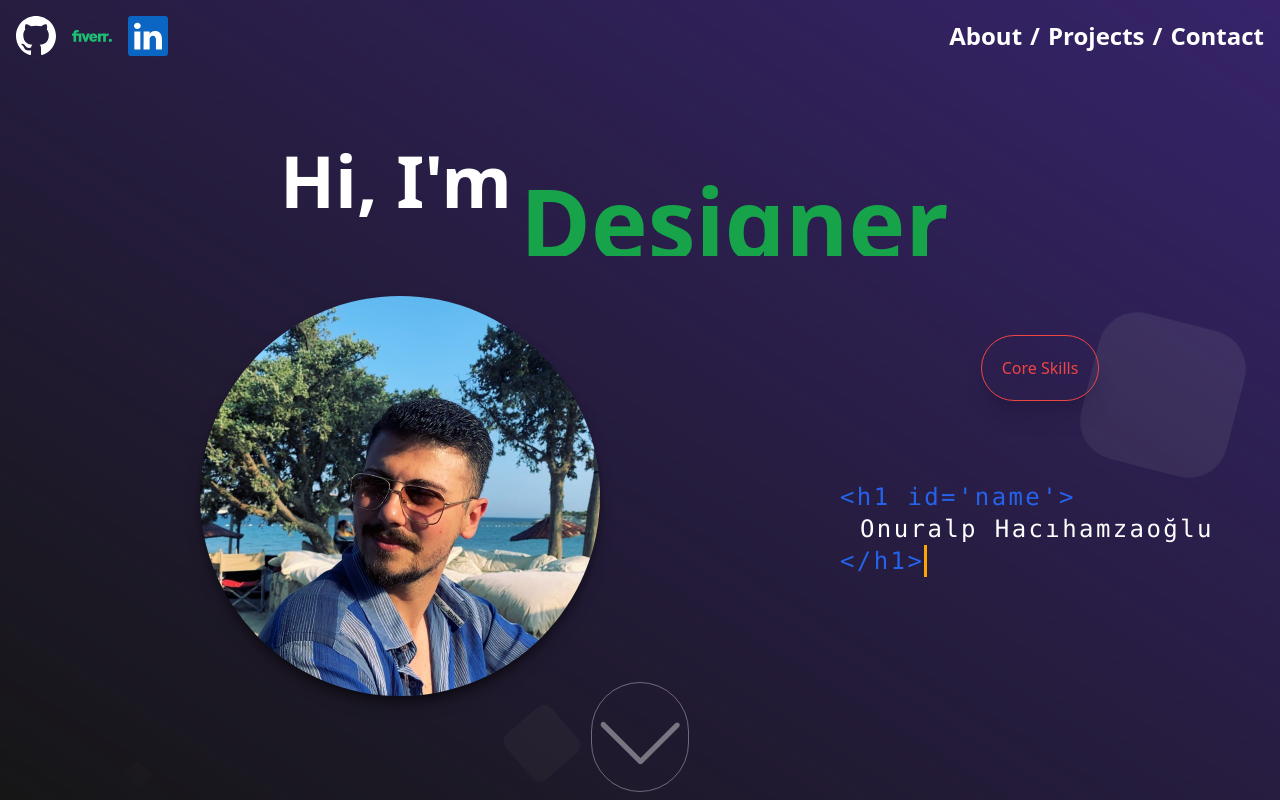
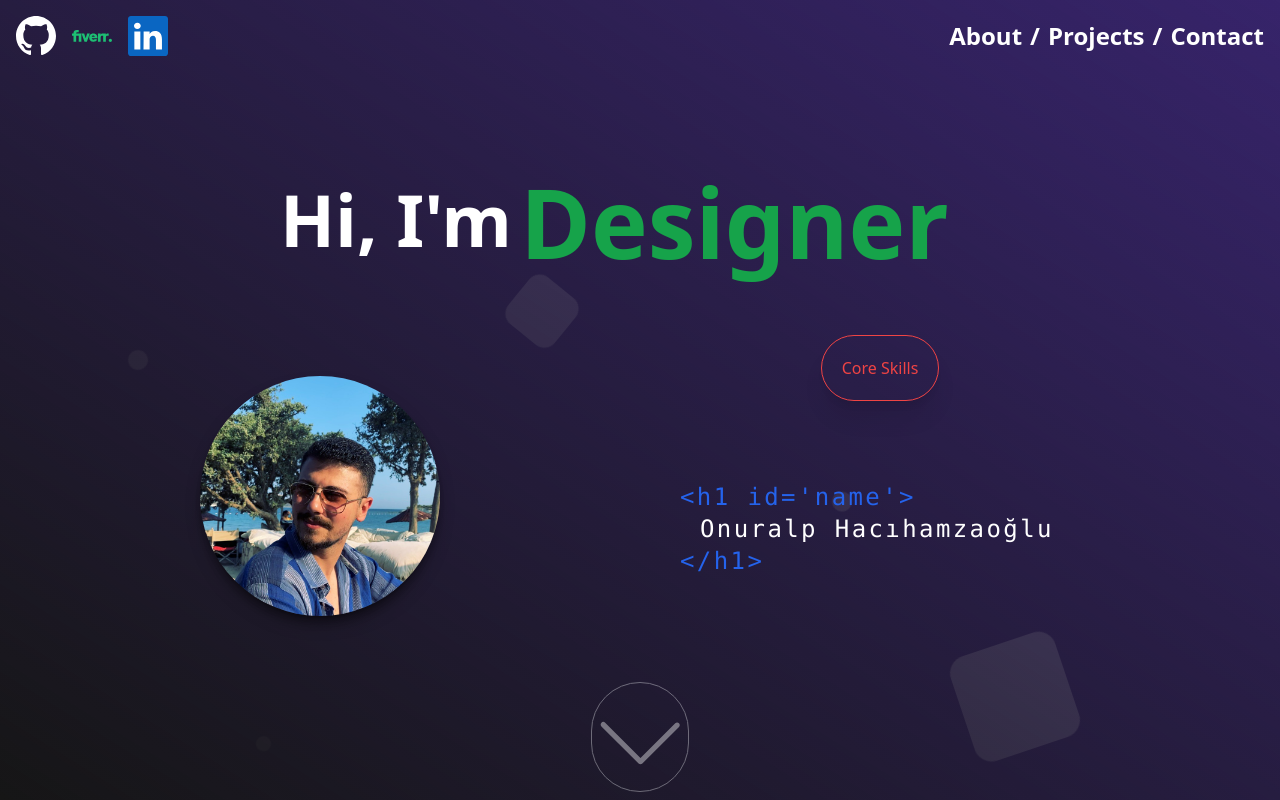
Before and after one commit to onuralphho/onuralphho, a React (Vite) app: page / in a window 1280 px wide. Shown: the top 800 px of the page. Built offline with nearby package versions, Linux system fonts and the light colour scheme.

Commit message:
email sending function added

```diff
--- a/package.json
+++ b/package.json
@@ -9,9 +9,12 @@
     "preview": "vite preview"
   },
   "dependencies": {
+    "@emailjs/browser": "^3.10.0",
+    "framer-motion": "^10.2.2",
     "react": "^18.2.0",
     "react-dom": "^18.2.0",
     "react-icons": "^4.7.1",
+    "react-intersection-observer": "^9.4.3",
     "react-lazy-load-image-component": "^1.5.6",
     "react-router-dom": "^6.8.2",
     "scroll-snap": "^4.0.3",
--- a/src/App.tsx
+++ b/src/App.tsx
@@ -9,7 +9,7 @@ function App() {
   const ref = useRef(null);
 
   return (
-    <div className="main-container overflow-x-hidden overflow-y-scroll h-screen mx-auto max-w-[1920px] flex flex-col gap-56">
+    <div className="main-container  overflow-x-hidden overflow-y-scroll h-screen mx-auto max-w-[1920px] flex flex-col  gap-36">
       <div className="main-item h-screen">
         <Info />
       </div>
@@ -19,7 +19,7 @@ function App() {
       <div className="main-item h-screen">
         <Contact/>
       </div>
-      <div>
+      <div className="">
 
       </div>
     </div>
--- a/src/components/Contact.tsx
+++ b/src/components/Contact.tsx
@@ -1,24 +1,72 @@
 import PageShift from "./PageShift";
-import { IoPaperPlane } from 'react-icons/io5';
+import { IoPaperPlane } from "react-icons/io5";
+import emailjs from "@emailjs/browser";
+import { useState, useEffect } from "react";
+import { useAnimation, motion } from "framer-motion";
+import { useInView } from "react-intersection-observer";
 
 const Contact = () => {
+  const controls = useAnimation();
+  const [ref, inView] = useInView({  threshold:0.1 });
 
-  const handleSubmit = (e:any) => {
-    e.preventDefault()
-    alert(e.target.current)
-  }
+  const formVariants = {
+    visible: { opacity: 1, transition: { duration: 0.7 }, y: 0 },
+    hidden: { opacity: 0, y: 50 },
+  };
+
+  useEffect(() => {
+    if (inView) {
+      controls.start("visible");
+    } else {
+      controls.stop();
+    }
+  }, [controls, inView]);
+
+  const [emailInput, setEmailInput] = useState("");
+  const [messageInput, setMessageInput] = useState("");
+  const [popUp, setPopUp] = useState({ shown: false, type: "" });
+
+  const handleSubmit = (e: any) => {
+    e.preventDefault();
+    emailjs.sendForm(
+      "service_8ke6iu1",
+      "template_p4ynw24",
+      e.target,
+      "3XOVJs_SN-nTKAV6U"
+    );
+  };
 
   return (
     <div
       id="section3"
-      className="flex relative justify-center md:items-center h-[100svh] max-h-[1080px] w-full  pt-20 p-2  bg-gradient-to-tr from-rose-500 shadow-[rgba(0,0,0,1)] shadow-2xl"
+      className="flex relative justify-center md:items-center h-[100svh] max-h-[1080px] w-full  pt-20 p-2  bg-gradient-to-tr from-red-600 shadow-[rgba(0,0,0,1)] shadow-2xl"
     >
-      <form onSubmit={handleSubmit} className="container h-max flex flex-col gap-3 rounded-3xl bg-stone-800 p-5 md:p-10 max-w-[1000px]  ">
-        <h2 className="text-white font-extrabold text-2xl text-center">Onuralp the <span className="text-5xl md:text-5xl text-purple-600  ">Developer</span></h2>
-        <p className="text-white font-bold md:text-xl my-2 md:m-3 text-center">If you're looking for a reliable and skilled web developer to help bring your ideas to life, please don't hesitate to contact me.</p>
+
+      <motion.form
+        ref={ref}
+        animate={controls}
+        initial="hidden"
+        variants={formVariants}
+        onSubmit={handleSubmit}
+        className="container h-max flex flex-col gap-3 rounded-3xl bg-stone-800 p-5 md:p-10 max-w-[1000px]  "
+      >
+        <h2 className="text-white font-extrabold text-2xl text-center">
+          Onuralp the{" "}
+          <span className="text-5xl md:text-5xl text-purple-600  ">
+            Developer
+          </span>
+        </h2>
+        <p className="text-white font-bold md:text-xl my-2 md:m-3 text-center">
+          If you're looking for a reliable and skilled web developer to help
+          bring your ideas to life, please don't hesitate to contact me.
+        </p>
         <div className="relative  group  text-green-400">
           <input
             type="email"
+            value={emailInput}
+            onChange={(e) => {
+              setEmailInput(e.target.value);
+            }}
             name="email_from"
             className="text-xl peer w-full  invalid:border-red-600 p-3 bg-transparent   border-2 border-green-400 rounded-2xl outline-none"
             placeholder=" "
@@ -26,24 +74,33 @@ const Contact = () => {
           <label className="absolute transition-all duration-300 bg-stone-800 pointer-events-none text-lg  px-1 h-min left-5 peer-placeholder-shown:text-2xl -top-20  peer-focus:-top-20 peer-focus:text-lg peer-placeholder-shown:-top-6 font-bold my-auto  bottom-0 ">
             E-mail
           </label>
-          <p className="invisible peer-invalid:visible text-red-600 ">Please enter valid email</p>
+          <p className="invisible peer-invalid:visible text-red-600 ">
+            Please enter valid email
+          </p>
         </div>
 
         <div className="relative  group  text-green-400">
           <input
             type="text"
+            value={messageInput}
+            onChange={(e) => {
+              setMessageInput(e.target.value);
+            }}
             name="message"
             className="text-xl peer w-full  invalid:border-red-600 p-3 bg-transparent   border-2 border-green-400 rounded-2xl outline-none"
             placeholder=" "
-
           />
           <label className="absolute transition-all duration-300 bg-stone-800 pointer-events-none text-lg  px-1 h-min left-5 peer-placeholder-shown:text-2xl -top-20  peer-focus:-top-20 peer-focus:text-lg peer-placeholder-shown:-top-6 font-bold my-auto  bottom-0 ">
             Message
           </label>
-          <p className="invisible peer-invalid:visible text-red-600 ">Please enter a message</p>
+          <p className="invisible peer-invalid:visible text-red-600 ">
+            Please enter a message
+          </p>
         </div>
-       <button className="w-fit transition-all hover:bg-green-300 bg-green-400 text-3xl px-5 py-1 rounded-xl text-[#252525] font-bold flex gap-1"><span>Send</span> <IoPaperPlane size={25} className="self-center"/></button>
-      </form>
+        <button className="w-fit transition-all hover:bg-green-300 bg-green-400 text-3xl px-5 py-1 rounded-xl text-[#252525] font-bold flex gap-1">
+          <span>Send</span> <IoPaperPlane size={25} className="self-center" />
+        </button>
+      </motion.form>
 
       <PageShift way="up" info="Projects">
         section2
--- a/src/components/Info.tsx
+++ b/src/components/Info.tsx
@@ -6,47 +6,74 @@ import nextLogo from "../assets/next-js-icon-logo-EE302D5DBD-seeklogo.com.png";
 import htmllogo from "../assets/html5-logo-html-logo-0.png";
 import csslogo from "../assets/CSS3_logo_and_wordmark.svg.png";
 import { LazyLoadImage } from "react-lazy-load-image-component";
-import { useState } from "react";
-
+import { useState,useEffect } from "react";
+import { useAnimation, motion } from "framer-motion";
+import { useInView } from "react-intersection-observer";
 
 const Info = () => {
+  const controls = useAnimation();
+  const [ref, inView] = useInView({ threshold: 0.1 });
+  const pictureVariants = {
+    visible: { opacity: 1, transition: { duration: 0.7 }, x: 0 },
+    hidden: { opacity: 0, x: -50 },
+  };
+  const skillsVariants = {
+    visible: { opacity: 1, transition: { duration: 0.7 }, x: 0 },
+    hidden: { opacity: 0, x: 50 },
+  };
+
   const [selfInfo, setSelfInfo] = useState([
     { text: "Developer", color: "#9333ea" },
     { text: "Engineer", color: "#d97706" },
     { text: "Designer", color: "#16a34a" },
   ]);
-
+  useEffect(() => {
+    if (inView) {
+      controls.start("visible");
+    } else {
+      controls.stop();
+    }
+  }, [controls, inView]);
   return (
     <div
       id="section1"
       className="flex flex-col relative  gap-10 md:justify-center   h-[100svh] max-h-[1080px]  w-full pt-20 p-10 bg-gradient-to-tr   from-[#161616] to- shadow-[rgba(0,0,0,1)] shadow-2xl"
     >
-      <div className="flex gap-2 justify-start md:pl-60 flex-wrap">
+      <motion.div ref={ref} variants={skillsVariants} initial='hidden' animate={controls} className="flex gap-2 justify-start md:pl-60 flex-wrap">
         <span className="text-7xl font-bold text-white ">Hi, I'm </span>
         <span className="flex flex-col gap-7 md:gap-10 font-bold h-20 md:h-28 overflow-hidden">
-          {selfInfo.map((i,index) => (
-            <span key={index} style={{color:i.color}} className={` text-6xl md:text-8xl toast ` }> {i.text}</span>
+          {selfInfo.map((i, index) => (
+            <span
+              key={index}
+              style={{ color: i.color }}
+              className={` text-6xl md:text-8xl toast `}
+            >
+              {" "}
+              {i.text}
+            </span>
           ))}
         </span>
-      </div>
+      </motion.div>
 
       <div
         className="flex w-full gap-3 lg:gap-60 max-md:flex-col  max-md:items-center items-center md:justify-evenly md:px-40"
         style={{ zIndex: "2" }}
       >
-        <div className="flex flex-col items-center gap-10">
+        <motion.div
+          ref={ref}
+          variants={pictureVariants}
+          initial="hidden"
+          animate={controls}
+          className="flex flex-col items-center gap-10 "
+        >
           <LazyLoadImage
             src={profilePicture}
             alt="profile picture of author"
             width={400}
             height={400}
-            className=" h-auto max-w-[150px] md:max-w-md rounded-full shadow-lg shadow-[rgba(0,0,0,0.5)]"
-            placeholder={
-              <div className="h-40 w-40 shadow-lg shadow-black "><img src="" alt="" /></div>
-            }
+            className="  rounded-full max-md:max-w-[150px] shadow-lg shadow-[rgba(0,0,0,0.5)]"
           />
-
-        </div>
+        </motion.div>
         <div className="flex flex-col max-md:flex-col-reverse items-center gap-20 max-md:gap-6">
           <div className=" astroid-wrapper text-red-500 text-center relative border border-red-500 h-fit w-fit px-2  md:p-5 rounded-full shadow-xl  ">
             <span>Core Skills</span>
@@ -56,10 +83,30 @@ const Info = () => {
               src={reactLogo}
               alt=""
             />
-            <img draggable="false" className="astroid max-md:w-14" src={nextLogo} alt="" />
-            <img draggable="false" className="astroid max-md:w-14" src={jsLogo} alt="" />
-            <img draggable="false" className="astroid max-md:w-14" src={csslogo} alt="" />
-            <img draggable="false" className="astroid max-md:w-14" src={htmllogo} alt="" />
+            <img
+              draggable="false"
+              className="astroid max-md:w-14"
+              src={nextLogo}
+              alt=""
+            />
+            <img
+              draggable="false"
+              className="astroid max-md:w-14"
+              src={jsLogo}
+              alt=""
+            />
+            <img
+              draggable="false"
+              className="astroid max-md:w-14"
+              src={csslogo}
+              alt=""
+            />
+            <img
+              draggable="false"
+              className="astroid max-md:w-14"
+              src={htmllogo}
+              alt=""
+            />
           </div>
           <div className="max-md:w-[300px] w-[400px]">
             <code className="text-white flex flex-col text-start md:text-2xl typewriter">
@@ -73,7 +120,8 @@ const Info = () => {
               <h1 className="max-w-fit">
                 <span className="text-blue-600">{" </h1>"}</span>
               </h1>
-          </code></div>
+            </code>
+          </div>
           <div className="w-full h-full">
             <code>{/* {"<h2 id=''></h2>"} */}</code>
           </div>
--- a/src/index.css
+++ b/src/index.css
@@ -1,6 +1,8 @@
 @tailwind base;
 @tailwind components;
 @tailwind utilities;
+
+
 
 ::-moz-selection {
   @apply text-[#ffffff] bg-purple-600
@@ -156,7 +158,7 @@ body{
   background: #37246b;
   background: -webkit-linear-gradient(to left, #656be9, #4e54c8);
   width: 100%;
-  height:200vh;
+  height:100vh;
   position: absolute;
   top:0;
   left:0;
@@ -266,15 +268,15 @@ body{
 @keyframes animate {
 
   0%{
-      transform: translateY(-500px) rotate(0deg);
+      transform: translateY(0px) rotate(0deg);
       opacity: 1;
-      border-radius: 0;
+      border-radius: 20px;
   }
 
   100%{
       transform: translateY(-2000px) rotate(720deg);
       opacity: 0;
-      border-radius: 50%;
+      border-radius: 5;
   }
 
 }
--- a/src/layout/Layout.tsx
+++ b/src/layout/Layout.tsx
@@ -1,13 +1,9 @@
 import Header from "../components/Header";
-import cssLogo from "../assets/CSS3_logo_and_wordmark.svg.png";
-import htmlLogo from "../assets/html5-logo-html-logo-0.png";
-import jsLogo from "../assets/JavaScript-logo.png";
-import reactLogo from "../assets/React-icon.svg.png";
-import nextLogo from "../assets/next-js-icon-logo-EE302D5DBD-seeklogo.com.png";
+
 
 const Layout = (props: any) => {
   return (
-    <>
+    <div className="">
       <div className="area">
         <ul className="circles">
           <li></li>
@@ -26,7 +22,7 @@ const Layout = (props: any) => {
         <Header />
         {props.children}
       </div>
-    </>
+    </div>
   );
 };
 
```
Also changed, not shown: src/components/Header.tsx (+38 -17 lines), src/components/Journey.tsx (+2 -5 lines), 1 other file (tests, documents, lock files or other folders). Lines whose indentation alone changed are shown as unchanged.
